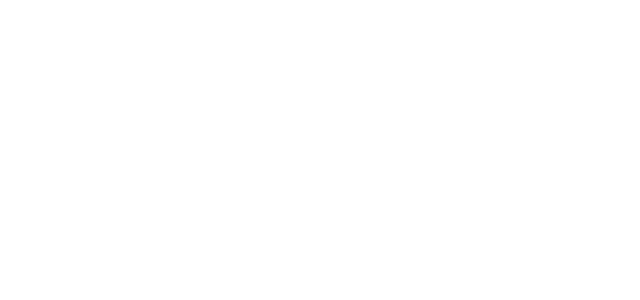
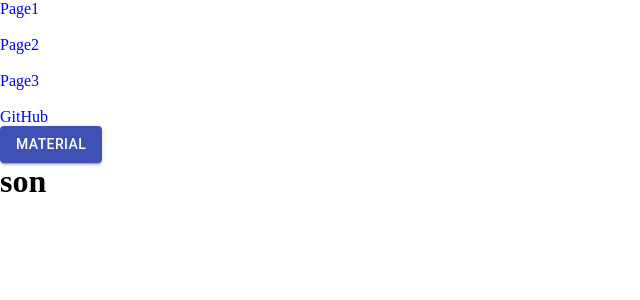
Before and after one commit to AYH9601/Player_Search, a React (Create React App) app: page /Page3 in a window 1280 px wide. Before the commit this address had no page. Shown: the top 300 px of the page, without its empty margins (0-640 px from the left). Built offline with nearby package versions, Linux system fonts and the light colour scheme.

Commit message:
stage 16

```diff
--- a/package.json
+++ b/package.json
@@ -3,12 +3,18 @@
   "version": "0.1.0",
   "private": true,
   "dependencies": {
+    "@emotion/react": "^11.10.5",
+    "@emotion/styled": "^11.10.5",
+    "@material-ui/core": "^4.12.4",
+    "@mui/material": "^5.10.14",
+    "@reduxjs/toolkit": "^1.9.0",
     "@testing-library/jest-dom": "^5.16.5",
     "@testing-library/react": "^13.4.0",
     "@testing-library/user-event": "^13.5.0",
     "axios": "^0.27.2",
     "react": "^18.2.0",
     "react-dom": "^18.2.0",
+    "react-redux": "^8.0.5",
     "react-router-dom": "^6.4.0",
     "react-scripts": "5.0.1",
     "styled-components": "^5.3.5",
--- a/src/App.js
+++ b/src/App.js
@@ -1,19 +1,35 @@
 import './App.css';
-import Page1 from './components/Page1';
-import Page2 from './components/Page2';
-import {BrowserRouter, Route, Routes} from "react-router-dom"
+
+import {BrowserRouter as Router, Route, Routes} from "react-router-dom";
+import React, {Suspense, lazy} from "react";
+
+const Page1 = lazy(() => import('./components/Page1'));
+const Page2 = lazy(() => import('./components/Page2'));
+const Page3 = lazy(() => import('./components/Page3'));
 
 function App() {
   return (
     <div className="App">
-      <BrowserRouter>
+      {/* <BrowserRouter>
         <Routes>
-          <Route path="/" element={<Page1 />} />
+          <Route path="/" element={<Page3 />} />
           <Route path="Page1" element={<Page1 />} />
+          <Route path="Page2" element={<Page2 />} />
+          <Route path="Page3" element={<Page3 />} />
+        </Routes>
+      </BrowserRouter> */}
 
-          <Route path="Page2" element={<Page2 />} />
-        </Routes>
-      </BrowserRouter>
+
+      <Router>
+        <Suspense fallback={<div>Loading...</div>}>
+          <Routes>
+            <Route exact path="/" element={<Page1></Page1>}/>
+            <Route path="/Page1" element={<Page1></Page1>}/>
+            <Route path="/Page2" element={<Page2></Page2>}/>
+            <Route path="/Page3" element={<Page3></Page3>}/>
+          </Routes>
+        </Suspense>
+      </Router>
     </div>
   );
 }
--- a/src/components/Page1Part/Page1Footer.js
+++ b/src/components/Page1Part/Page1Footer.js
@@ -9,6 +9,7 @@ function Page1Footer() {
                 <ul>
                     <li><Link to="/Page1" className="linkA">Page1</Link></li><br/>
                     <li><a href="/Page2">Page2</a></li><br/>
+                    <li><a href="/Page3">Page3</a></li><br/>
                     <li><a href="https://github.com/AYH9601" target="_blank" rel="noreferrer">GitHub</a></li>
                 </ul>
             </div>
--- a/src/components/Page1Part/Page1Header.js
+++ b/src/components/Page1Part/Page1Header.js
@@ -2,7 +2,7 @@ import styled from "styled-components";
 
 function Page1Header() {
     function HeaderSilence() {
-        const header = document.querySelector(".page1Header")
+        // const header = document.querySelector(".page1Header")
         const scroll = window.scrollY;
         // header.style.color="crimson";
         console.log(scroll)
--- /dev/null
+++ b/src/components/Page3.js
@@ -0,0 +1,38 @@
+import styled from "styled-components";
+import { Link } from "react-router-dom";
+import {Button} from "@material-ui/core"
+import { useSelector } from "react-redux";
+
+function Page3() {
+
+    let a = useSelector((state)=>{return state})
+    console.log(a.car)
+    console.log(a.items)
+
+    return (
+        <Page3CSS>
+            <header>
+                <div className="header">
+                    <ul>
+                        <li><Link to="/Page1" className="linkA">Page1</Link></li><br/>
+                        <li><a href="/Page2">Page2</a></li><br/>
+                        <li><a href="/Page3">Page3</a></li><br/>
+                        <li><a href="https://github.com/AYH9601" target="_blank" rel="noreferrer">GitHub</a></li>
+                    </ul>
+                </div>
+
+
+                <div className="contents">
+                    <Button variant="contained" color="primary">Material</Button>
+                    <h1>{a.user}</h1>
+                </div>
+            </header>
+        </Page3CSS>
+    )
+}
+
+export default Page3;
+
+const Page3CSS = styled.div`
+
+`
--- a/src/index.js
+++ b/src/index.js
@@ -1,3 +1,6 @@
+import { Provider } from 'react-redux';
+import store from "./store.js";
+
 import React from 'react';
 import ReactDOM from 'react-dom/client';
 import App from './App';
@@ -7,7 +10,9 @@ import GlobalStyle from './components/GlobalStyle';
 const root = ReactDOM.createRoot(document.getElementById('root'));
 root.render(
   <React.StrictMode>
-    <App />
-    <GlobalStyle></GlobalStyle>
+    <Provider store={store}>
+      <App />
+      <GlobalStyle></GlobalStyle>
+    </Provider>
   </React.StrictMode>
 );
--- /dev/null
+++ b/src/store.js
@@ -0,0 +1,29 @@
+import { configureStore, createSlice } from '@reduxjs/toolkit'
+
+let user = createSlice({
+    name : "user",
+    initialState : "son"
+})
+
+let car = createSlice({
+    name : "car",
+    initialState : ["chevrolet", "RedBull", "tesla"]
+})
+
+
+let items = createSlice({
+    name : "items",
+    initialState : [
+        {id : 0, name : 'White and Black', count : 2},
+        {id : 2, name : 'Grey Yordan', count : 1}
+    ]
+})
+
+
+export default configureStore({
+    reducer: {
+        user : user.reducer,
+        car : car.reducer,
+        items : items.reducer
+    }
+})
```
Also changed, not shown: 2 other files (tests, documents, lock files or other folders).
